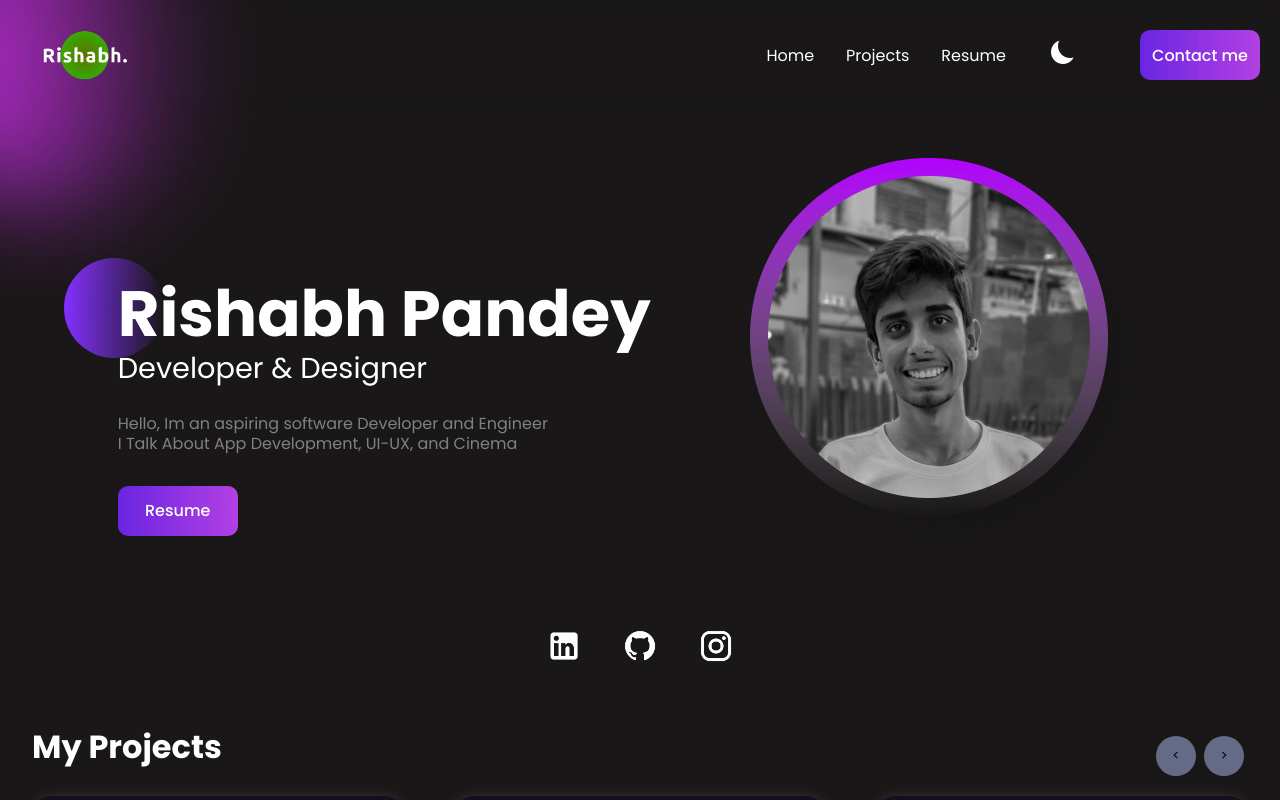
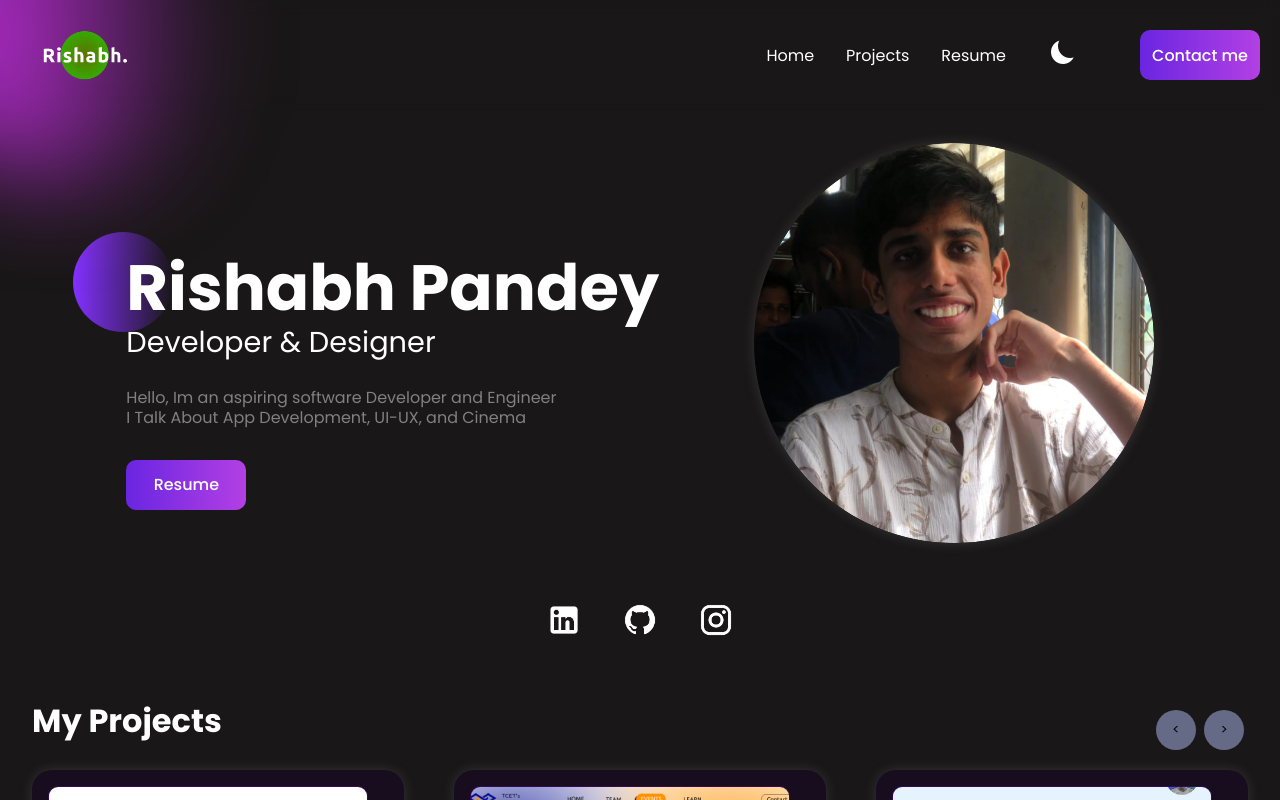
Before and after one commit to rizzabh/portfolio_react, a React (Vite) app: page / in a window 1280 px wide. Shown: the top 800 px of the page. Built offline with nearby package versions, Linux system fonts and the light colour scheme.

Commit message:
changed my pfp

```diff
--- a/src/components/Hero/Hero.css
+++ b/src/components/Hero/Hero.css
@@ -25,6 +25,12 @@ z-index: -1;
 .img-container{
     position: relative;
 
+
+}
+.img-container>img{
+    border-radius: 50%;
+    height: 400px;
+    box-shadow: var(--shadow);
 }
 .hero-wrapper{
     position: relative;
--- a/src/components/Hero/Hero.tsx
+++ b/src/components/Hero/Hero.tsx
@@ -5,7 +5,7 @@ const Hero = () => {
     <section className="hero-wrapper">
 
 
-      <div className="paddings flexCenter hero-container">
+      <div className="paddings innerWidth flexCenter hero-container">
         <div className="flexColStart hero-left">
             <div className="hero-title">
                 <div className="bggrad1"></div>
```
Also changed, not shown: public/Group 1.png.
